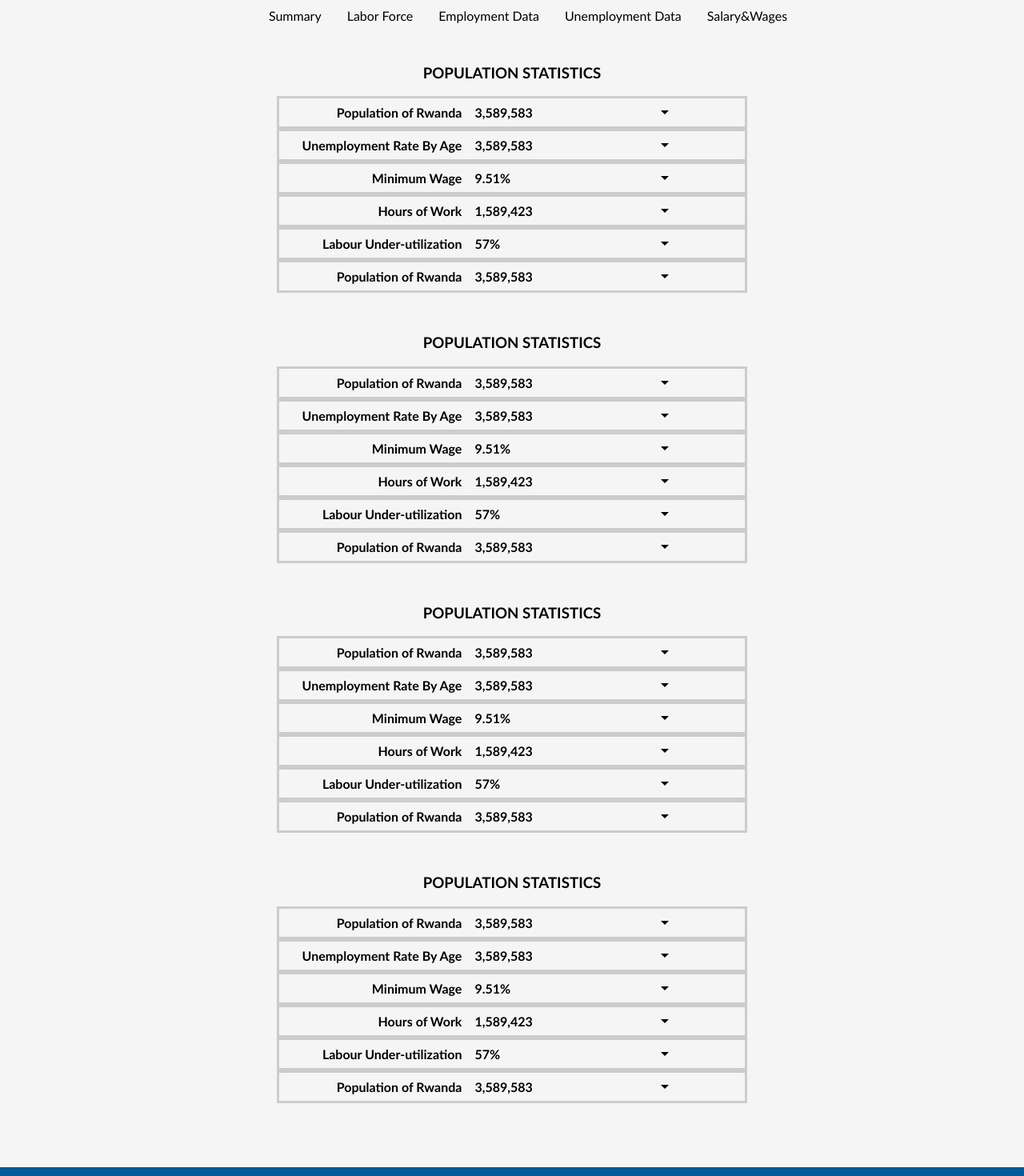
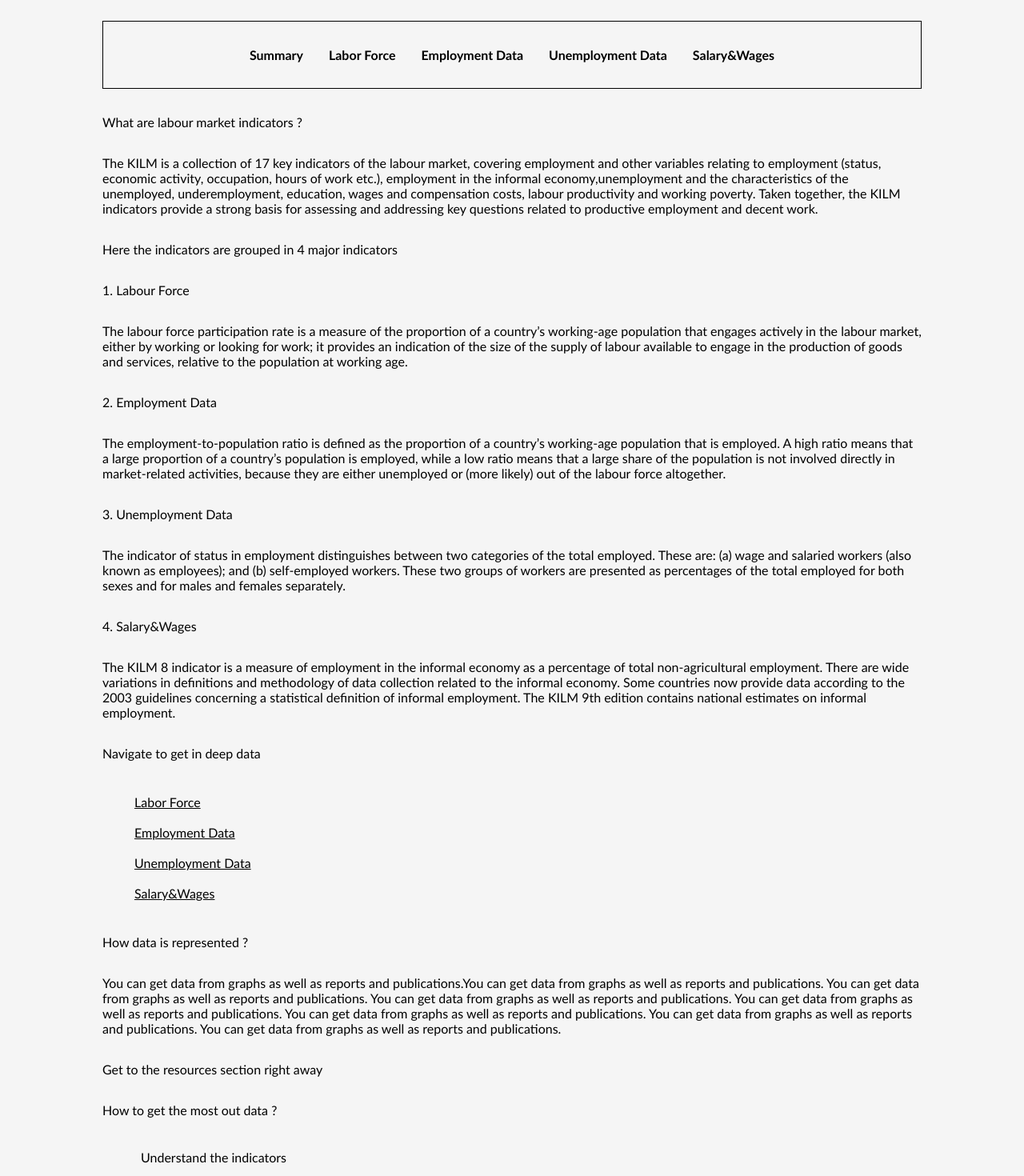
Before and after one commit to Patrick875/Patrick875.github.io, a React (Create React App) app: page /labour-market-indicators in a window 1280 px wide. Shown: the part 180-1650 px from the top of the page at 80% size. Built offline with nearby package versions, Linux system fonts and the light colour scheme.

Commit message:
updated the labour indicators page

```diff
--- a/src/App.css
+++ b/src/App.css
@@ -1,8 +1,4 @@
 /*---------------- MEDIA QUERIES---------- */
-
-
-
-
 
 .App {
 	margin: 0;
@@ -203,6 +199,10 @@ a {
 	width: 46%
 }
 
+.labour-indic a {
+	color: black
+}
+
 .accordion-item {
 	overflow: hidden;
 	transition: max-height 0.3s cubic-bezier(1, 0, 1, 0);
@@ -338,11 +338,48 @@ a {
 
 .labour-indic {
 	display: grid;
-	grid-template-rows: 0.1fr 1fr 1fr 1fr 1fr;
+	/* grid-template-rows: 0.1fr 1fr 1fr 1fr 1fr; */
 }
 
-.labour-indic-nav {
-	justify-self: center;
+.labour-indic-tabs {
+	text-align: center;
+	font-weight: 800;
+	border: 1px solid black;
+	margin: 2em 8em;
+	padding: 2em 0;
+}
+
+.summary-nav li {
+	display: block;
+	padding: .4em 0;
+}
+
+.summary {
+	margin: 2em 8em;
+	text-align: left;
+}
+
+.ol {
+	list-style-position: inside;
+	list-style: decimal;
+}
+
+.ordered-list li {
+
+	display: block;
+	padding: .5em;
+}
+
+.summary li a {
+	display: block;
+	text-align: left;
+	padding: .2em 0;
+	text-decoration: underline;
+}
+
+.summary p {
+	text-align: left;
+	margin: 2em 0;
 }
 
 .docs,
--- a/src/components/general/KeyLabour.js
+++ b/src/components/general/KeyLabour.js
@@ -3,7 +3,7 @@
 import React from "react";
 import DataElement from "./../general/DataElement";
 import { Link } from "react-router-dom";
-export default function KeyLabour() {
+export default function KeyLabour(props) {
 	let nfObject = new Intl.NumberFormat("en-US");
 	const population = {
 		number: nfObject.format(3589583),
@@ -37,7 +37,7 @@ export default function KeyLabour() {
 	};
 	return (
 		<div className="key-labour">
-			<h3>POPULATION STATISTICS</h3>
+			<h3>{props.title}</h3>
 			<DataElement
 				title={{ title: population.title, number: population.number }}>
 				Sunlight reaches Earth's atmosphere and is scattered in all directions
--- a/src/components/pages/LbIndicators.js
+++ b/src/components/pages/LbIndicators.js
@@ -1,23 +1,68 @@
 //jshint esversion:9
 import React from "react";
-import KeyLabour from "../general/KeyLabour";
+import { BrowserRouter as Router, Switch, Route } from "react-router-dom";
+import { Link } from "react-router-dom";
+import LbSummary from "./subpages/LbSummary";
+import LbLaborforce from "./../pages/subpages/LbLaborforce";
+import LbUnempData from "./../pages/subpages/LbUnempData";
+import LbSalWag from "./../pages/subpages/LbSalWag";
+import LbEmpData from "./../pages/subpages/LbEmpData";
 
 export default function Lbindicators() {
 	return (
 		<div className="labour-indic">
 			<div className="labour-indic-nav">
-				<ul>
-					<li>Summary</li>
-					<li>Labor Force</li>
-					<li>Employment Data</li>
-					<li>Unemployment Data</li>
-					<li>Salary&Wages</li>
-				</ul>
+				<Router>
+					<ul className="labour-indic-tabs">
+						<li>
+							<Link to="/labour-market-indicators">Summary</Link>
+						</li>
+						<li>
+							<Link to="/labour-market-indicators/labor-force">
+								Labor Force
+							</Link>
+						</li>
+						<li>
+							<Link to="/labour-market-indicators/employment-data">
+								Employment Data
+							</Link>
+						</li>
+						<li>
+							<Link to="/labour-market-indicators/unemployment-data">
+								Unemployment Data
+							</Link>
+						</li>
+						<li>
+							<Link to="/labour-market-indicators/salary-wages">
+								Salary&Wages
+							</Link>
+						</li>
+					</ul>
+					<Switch>
+						<Route
+							exact
+							path="/labour-market-indicators"
+							component={LbSummary}
+						/>
+						<Route
+							path="/labour-market-indicators/labor-force"
+							component={LbLaborforce}
+						/>
+						<Route
+							path="/labour-market-indicators/employment-data"
+							component={LbEmpData}
+						/>
+						<Route
+							path="/labour-market-indicators/unemployment-data"
+							component={LbUnempData}
+						/>
+						<Route
+							path="/labour-market-indicators/salary-wages"
+							component={LbSalWag}
+						/>
+					</Switch>
+				</Router>
 			</div>
-			<KeyLabour />
-			<KeyLabour />
-			<KeyLabour />
-			<KeyLabour />
 		</div>
 	);
 }
--- /dev/null
+++ b/src/components/pages/subpages/LbEmpData.js
@@ -0,0 +1,13 @@
+//jshint esversion:9
+import React from "react";
+import KeyLabour from "./../../general/KeyLabour";
+export default function LbEmpData() {
+	return (
+		<div>
+			<KeyLabour title="EMPLOYMENT IN HIGHSCHOOL EDUCATED " />
+			<KeyLabour title="EMPLOYMENT IN UNDERGRADS" />
+			<KeyLabour title="EMPLOYMENT IN GRADUATE" />
+			<KeyLabour title="EMPLOYMENT IN LESS THAN HIGHSCHOOL EDUCATED" />
+		</div>
+	);
+}
--- /dev/null
+++ b/src/components/pages/subpages/LbLaborforce.js
@@ -0,0 +1,14 @@
+//jshint esversion:9
+import React from "react";
+import KeyLabour from "./../../general/KeyLabour";
+
+export default function LbLaborforce() {
+	return (
+		<div className="labor-force">
+			<KeyLabour title="POPULATION STATISTICS" />
+			<KeyLabour title="EDUCATION STATISTICS" />
+			<KeyLabour title="ECONOMICAL STATISTICS" />
+			<KeyLabour title="INVESTMENT STATISTICS" />
+		</div>
+	);
+}
--- /dev/null
+++ b/src/components/pages/subpages/LbSalWag.js
@@ -0,0 +1,14 @@
+//jshint esversion:9
+import React from "react";
+import KeyLabour from "./../../general/KeyLabour";
+
+export default function LbSalWag() {
+	return (
+		<div>
+			<KeyLabour title="HIGHSCHOOL GRADS SALARIES" />
+			<KeyLabour title="UNDERGRADS SALARIES" />
+			<KeyLabour title="GRADUATE SALARIES" />
+			<KeyLabour title="LESS THAN HIGHSCHOOL EDUCATED SALARIES" />
+		</div>
+	);
+}
--- /dev/null
+++ b/src/components/pages/subpages/LbSummary.js
@@ -0,0 +1,120 @@
+//jshint esversion:9
+import React from "react";
+import { Link } from "react-router-dom";
+
+export default function LbSummary() {
+	return (
+		<div className="summary">
+			<p>What are labour market indicators ?</p>
+			<p>
+				The KILM is a collection of 17 key indicators of the labour market,
+				covering employment and other variables relating to employment (status,
+				economic activity, occupation, hours of work etc.), employment in the
+				informal economy,unemployment and the characteristics of the unemployed,
+				underemployment, education, wages and compensation costs, labour
+				productivity and working poverty. Taken together, the KILM indicators
+				provide a strong basis for assessing and addressing key questions
+				related to productive employment and decent work.
+			</p>
+			<p>Here the indicators are grouped in 4 major indicators </p>
+
+			<p>1. Labour Force </p>
+			<p>
+				The labour force participation rate is a measure of the proportion of a
+				country’s working-age population that engages actively in the labour
+				market, either by working or looking for work; it provides an indication
+				of the size of the supply of labour available to engage in the
+				production of goods and services, relative to the population at working
+				age.
+			</p>
+			<p>2. Employment Data</p>
+			<p>
+				The employment-to-population ratio is defined as the proportion of a
+				country’s working-age population that is employed. A high ratio means
+				that a large proportion of a country’s population is employed, while a
+				low ratio means that a large share of the population is not involved
+				directly in market-related activities, because they are either
+				unemployed or (more likely) out of the labour force altogether.
+			</p>
+			<p>3. Unemployment Data</p>
+			<p>
+				The indicator of status in employment distinguishes between two
+				categories of the total employed. These are: (a) wage and salaried
+				workers (also known as employees); and (b) self-employed workers. These
+				two groups of workers are presented as percentages of the total employed
+				for both sexes and for males and females separately.
+			</p>
+			<p>4. Salary&Wages</p>
+			<p>
+				The KILM 8 indicator is a measure of employment in the informal economy
+				as a percentage of total non-agricultural employment. There are wide
+				variations in definitions and methodology of data collection related to
+				the informal economy. Some countries now provide data according to the
+				2003 guidelines concerning a statistical definition of informal
+				employment. The KILM 9th edition contains national estimates on informal
+				employment.
+			</p>
+			<p>Navigate to get in deep data</p>
+			<ul className="summary-nav">
+				<li>
+					<Link to="/labour-market-indicators/labor-force">Labor Force</Link>
+				</li>
+				<li>
+					<Link to="/labour-market-indicators/employment-data">
+						Employment Data
+					</Link>
+				</li>
+				<li>
+					<Link to="/labour-market-indicators/unemployment-data">
+						Unemployment Data
+					</Link>
+				</li>
+				<li>
+					<Link to="/labour-market-indicators/salary-wages">Salary&Wages</Link>
+				</li>
+			</ul>
+			<p>How data is represented ?</p>
+			<p>
+				You can get data from graphs as well as reports and publications.You can
+				get data from graphs as well as reports and publications. You can get
+				data from graphs as well as reports and publications. You can get data
+				from graphs as well as reports and publications. You can get data from
+				graphs as well as reports and publications. You can get data from graphs
+				as well as reports and publications. You can get data from graphs as
+				well as reports and publications. You can get data from graphs as well
+				as reports and publications.
+			</p>
+			<Link to="/resources">Get to the resources section right away</Link>
+			<p>How to get the most out data ?</p>
+			<ol className="ordered-list">
+				<li>Understand the indicators</li>
+				<li>Read what you need first</li>
+				<li>
+					<Link to="/signup" style={{ display: "inline" }}>
+						Take notes
+					</Link>
+				</li>
+				<li>
+					Compare different
+					<Link to="/signup" style={{ display: "inline", padding: "0 .3em" }}>
+						Resources
+					</Link>
+				</li>
+				<li>
+					<Link
+						to="/resources"
+						style={{ display: "inline", padding: "0 .3em 0 0" }}>
+						Download
+					</Link>{" "}
+					for future reference
+				</li>
+				<li>
+					Upload data from your own
+					<Link to="/signup" style={{ display: "inline", padding: "0 .3em" }}>
+						findings
+					</Link>
+				</li>
+			</ol>
+		</div>
+	);
+}
--- /dev/null
+++ b/src/components/pages/subpages/LbUnempData.js
@@ -0,0 +1,13 @@
+//jshint esversion:9
+import React from "react";
+import KeyLabour from "./../../general/KeyLabour";
+export default function LbUnempData() {
+	return (
+		<div>
+			<KeyLabour title="UNEMPLOYMENT IN HIGHSCHOOL EDUCATED " />
+			<KeyLabour title="UNEMPLOYMENT IN UNDERGRADS" />
+			<KeyLabour title="UNEMPLOYMENT IN GRADUATE" />
+			<KeyLabour title="UNEMPLOYMENT IN LESS THAN HIGHSCHOOL EDUCATED" />
+		</div>
+	);
+}
```
